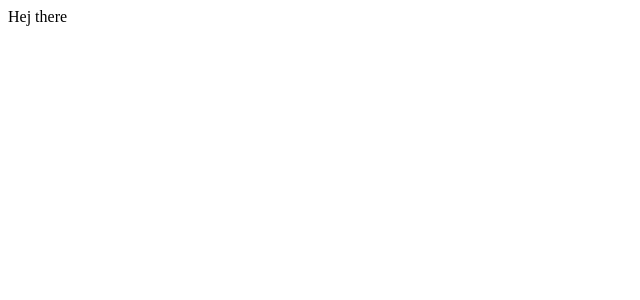
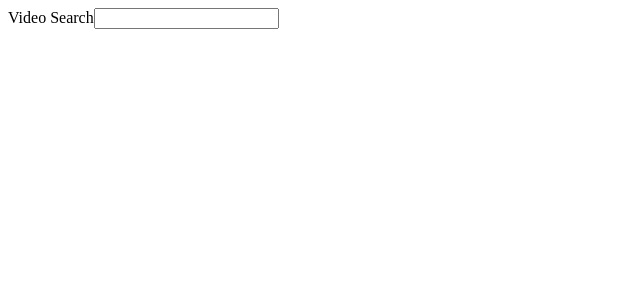
Before and after one commit to gjorup95/React-learning, a React (Create React App) app: page / in a window 1280 px wide. Shown: the top 300 px of the page, without its empty margins (0-640 px from the left). Built offline with nearby package versions, Linux system fonts and the light colour scheme; the HTML template or start-up script is replaced by a standard one.

Commit message:
progress

```diff
--- /dev/null
+++ b/src/api/Youtube.js
@@ -0,0 +1,9 @@
+import axios from "axios";
+const KEY = "AIzaSyDfl-7SBMtY70C85FwPamgjDJKDK5jrCNw";
+
+// GET https://www.googleapis.com/youtube/v3/search
+// Parameters snippet, maxResults 5, searchTerm -> surfing
+export default axios.create({
+	baseURL: "https://www.googleapis.com/youtube/v3",
+	params: { part: "snippet", type: "video", maxResults: 5, key: KEY },
+});
--- a/src/components/App.js
+++ b/src/components/App.js
@@ -1,12 +1,22 @@
 import React, { Component } from "react";
 import SearchBar from "./SearchBar";
+import Youtube from "../api/Youtube";
+import VideoList from "./VideoList";
+
 class App extends Component {
+	state = { videos: [] };
 	// we expect the api to return an array of images
-
+	onTermSubmit = async (term) => {
+		const response = await Youtube.get("/search", {
+			params: { q: term },
+		});
+		this.setState({ videos: response.data.items });
+	};
 	render() {
 		return (
-			<div>
-				<SearchBar />
+			<div className="ui container">
+				<SearchBar onFormSubmit={this.onTermSubmit} />
+				<VideoList videos={this.state.videos} />
 			</div>
 		);
 	}
--- a/src/components/SearchBar.js
+++ b/src/components/SearchBar.js
@@ -1,8 +1,30 @@
 import React from "react";
 
 class SearchBar extends React.Component {
+	state = { term: "" };
+	onInputChange = (e) => {
+		this.setState({ term: e.target.value });
+	};
+	onFormSubmit = (e) => {
+		e.preventDefault();
+		this.props.onFormSubmit(this.state.term);
+
+	};
 	render() {
-		return <div>Hej there</div>;
+		return (
+			<div className="search-bar ui segment">
+				<form onSubmit={this.onFormSubmit} className="ui form">
+					<div className="field">
+						<label>Video Search</label>
+						<input
+							type="text"
+							value={this.state.term}
+							onChange={this.onInputChange}
+						/>
+					</div>
+				</form>
+			</div>
+		);
 	}
 }
 
--- /dev/null
+++ b/src/components/VideoItem.js
@@ -0,0 +1,18 @@
+import React from "react";
+import "./styles.css";
+
+const VideoItem = ({ video }) => {
+	return (
+		<div className="item">
+			<img
+				alt={video.snippet.title}
+				className="ui image"
+				src={video.snippet.thumbnails.medium.url}
+			/>
+			<div className="content">
+				<div className="header">{video.snippet.title}</div>
+			</div>
+		</div>
+	);
+};
+export default VideoItem;
--- /dev/null
+++ b/src/components/VideoList.js
@@ -0,0 +1,12 @@
+import React from "react";
+import VideoItem from "./VideoItem";
+
+const VideoList = ({ videos }) => {
+	const renderedList = videos.map((video) => {
+		return <VideoItem video={video} />;
+	});
+
+	return <div className="ui relaxed divided list">{renderedList}</div>;
+};
+
+export default VideoList;
--- /dev/null
+++ b/src/components/styles.css
@@ -0,0 +1,8 @@
+.item {
+	display: flex !important;
+	align-items: center !important;
+	cursor: pointer;
+}
+.item.item img {
+	max-width: 180px;
+}
```
